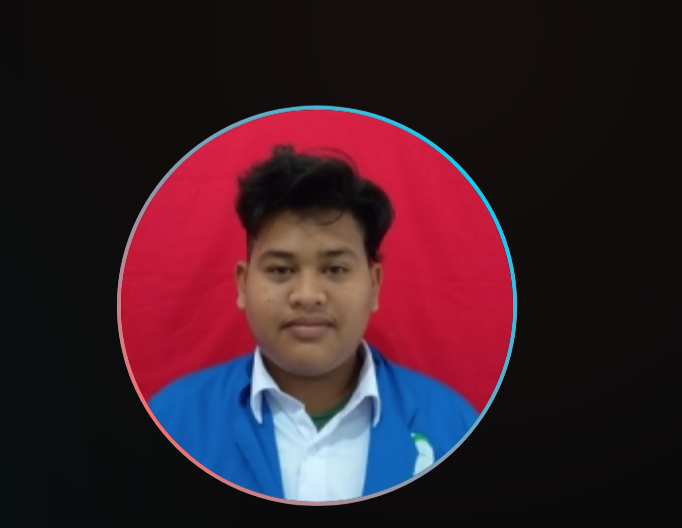
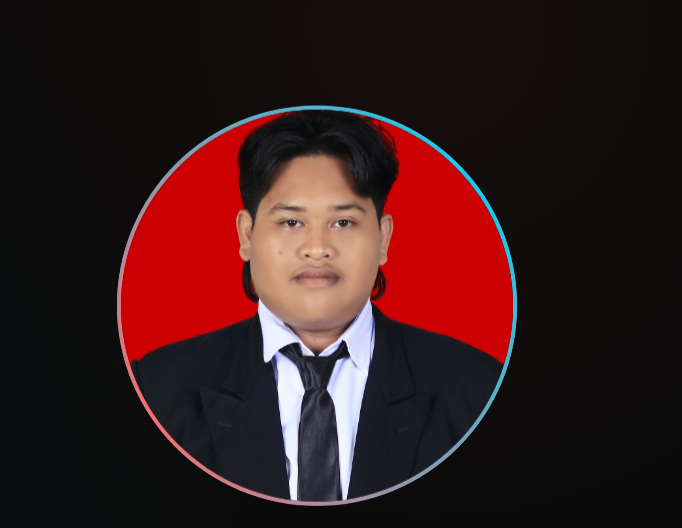
Before and after one commit to ZakiMubarok26234/ZakiMubarok, a plain HTML site: page index.html in a window 1280 px wide. Shown: the part 133-661 px from the top of the page, 598-1280 px from the left. Drawn offline with nearby package versions, Linux system fonts and the light colour scheme.

Commit message:
Update index.html

```diff
--- a/index.html
+++ b/index.html
@@ -86,7 +86,7 @@
 
         <div class="home-img">
             <div class="img-container">
-                <img src="img/143467IMG-20230625-WA0009-(2).jpg" alt="Foto Profil Zaki Mubarok">
+                <img src="img/ZAKI MUBAROK GURKI.JPG" alt="Foto Profil Zaki Mubarok">
             </div>
         </div>
     </section>
```
